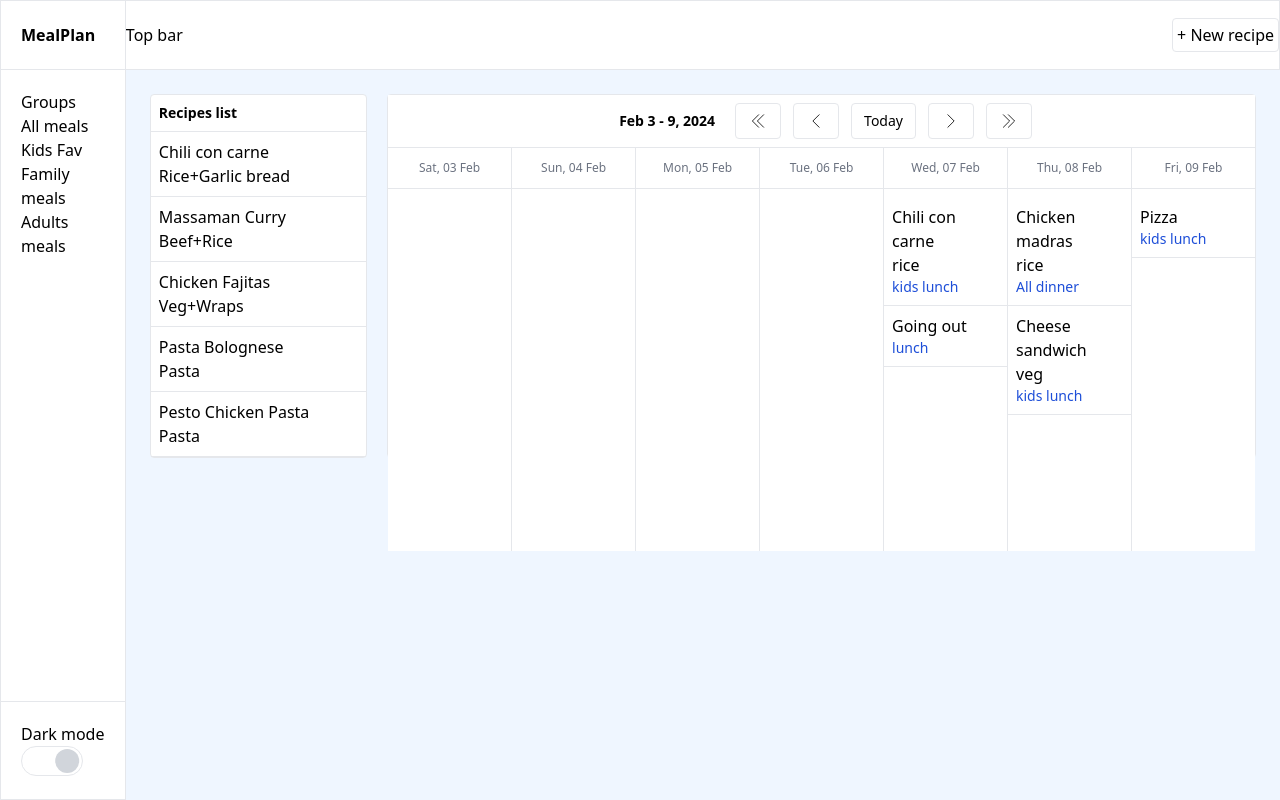
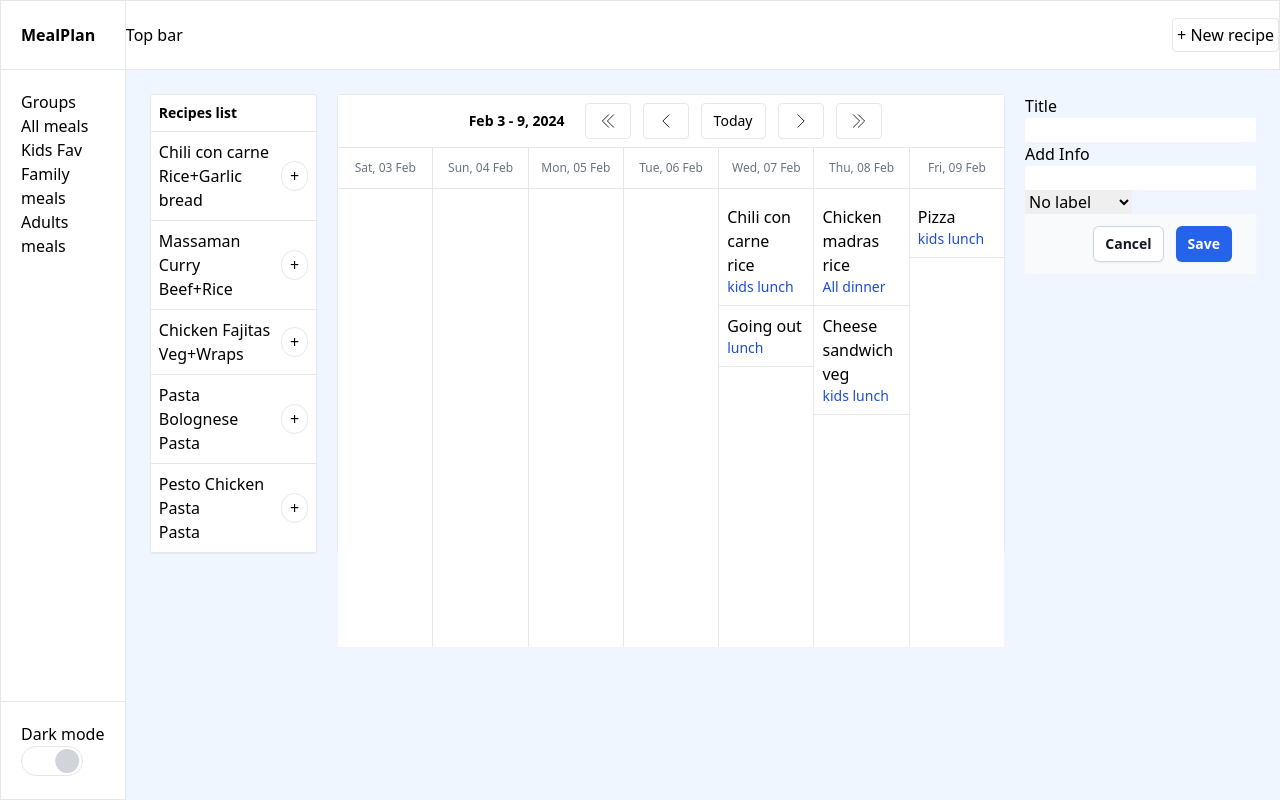
Before and after one commit to irynahowarth/meal-planning, a React (Vite) app: page / in a window 1280 px wide. Built offline with nearby package versions, Linux system fonts and the light colour scheme.

Commit message:
[feature]: add form for adding records to particular date

```diff
--- a/src/App.jsx
+++ b/src/App.jsx
@@ -2,6 +2,7 @@ import React from "react";
 import mockData from "./mockData";
 import RecipeCard from "./components/RecipeCard";
 import Board from "./components/Board";
+import FormAddRecord from "./components/FormAddRecord";
 
 const data = mockData;
 
@@ -62,6 +63,7 @@ export default function Mealplan() {
               </ul>
             </div>
             <Board />
+            <FormAddRecord />
           </div>
         </div>
       </main>
--- /dev/null
+++ b/src/components/FormAddRecord.jsx
@@ -0,0 +1,71 @@
+import React from "react";
+import mockData from "../mockData";
+
+const LABELS = mockData.labels;
+
+export default function FormAddRecord() {
+  const [title, setTitle] = React.useState("");
+  const [addInfo, setAddInfo] = React.useState("");
+  const [label, setLabel] = React.useState("");
+
+  const id = React.useId();
+
+  function handleSubmit(event) {
+    event.preventDefault();
+    console.log("Record saved!");
+  }
+
+  return (
+    <form onSubmit={handleSubmit}>
+      <div>
+        <label htmlFor={`title-${id}`}>Title</label>
+        <input
+          type="text"
+          id={`title-${id}`}
+          value={title}
+          onChange={(event) => setTitle(event.target.value)}
+        />
+      </div>
+      <div>
+        <label htmlFor={`addInfo-${id}`}>Add Info</label>
+        <input
+          type="text"
+          id={`addInfo-${id}`}
+          value={addInfo}
+          onChange={(event) => setAddInfo(event.target.value)}
+        />
+      </div>
+      <div>
+        <select
+          value={label.title}
+          onChange={(event) => {
+            setLabel(event.target.value);
+          }}
+        >
+          <option key={0} value={""}>
+            No label
+          </option>
+          {LABELS.map((item) => (
+            <option key={item.id} value={item.title}>
+              {item.title}
+            </option>
+          ))}
+        </select>
+      </div>
+      <div className="bg-gray-50 px-4 py-3 sm:flex sm:flex-row-reverse sm:px-6">
+        <button
+          type="submit"
+          className="inline-flex w-full justify-center rounded-md bg-blue-600 px-3 py-2 text-sm font-semibold text-white shadow-sm hover:bg-blue-500 sm:ml-3 sm:w-auto"
+        >
+          Save
+        </button>
+        <button
+          type="button"
+          className="mt-3 inline-flex w-full justify-center rounded-md bg-white px-3 py-2 text-sm font-semibold text-gray-900 shadow-sm ring-1 ring-inset ring-gray-300 hover:bg-gray-50 sm:mt-0 sm:w-auto"
+        >
+          Cancel
+        </button>
+      </div>
+    </form>
+  );
+}
--- a/src/components/RecipeCard.jsx
+++ b/src/components/RecipeCard.jsx
@@ -2,9 +2,17 @@ import React from "react";
 
 export default function RecipeCard({ recipe }) {
   return (
-    <li className="border-b p-2">
-      <div>{recipe.name}</div>
-      <span>{recipe.addInfo}</span>
+    <li className="border-b p-2 flex items-center">
+      <div>
+        <div>{recipe.name}</div>
+        <span>{recipe.addInfo}</span>
+      </div>
+      <button
+        className="ml-auto px-2 py-0.5  rounded-full border h-full"
+        onClick={() => console.log(recipe.name)}
+      >
+        +
+      </button>
     </li>
   );
 }
--- a/src/mockData.jsx
+++ b/src/mockData.jsx
@@ -82,6 +82,13 @@ const mockData = {
       ],
     },
   ],
+  labels: [
+    { id: 1, title: "Breakfast" },
+    { id: 2, title: "Lunch" },
+    { id: 3, title: "Dinner" },
+    { id: 4, title: "Kids lunch" },
+    { id: 5, title: "Kids Dinner" },
+  ],
 };
 
 export default mockData;
```
